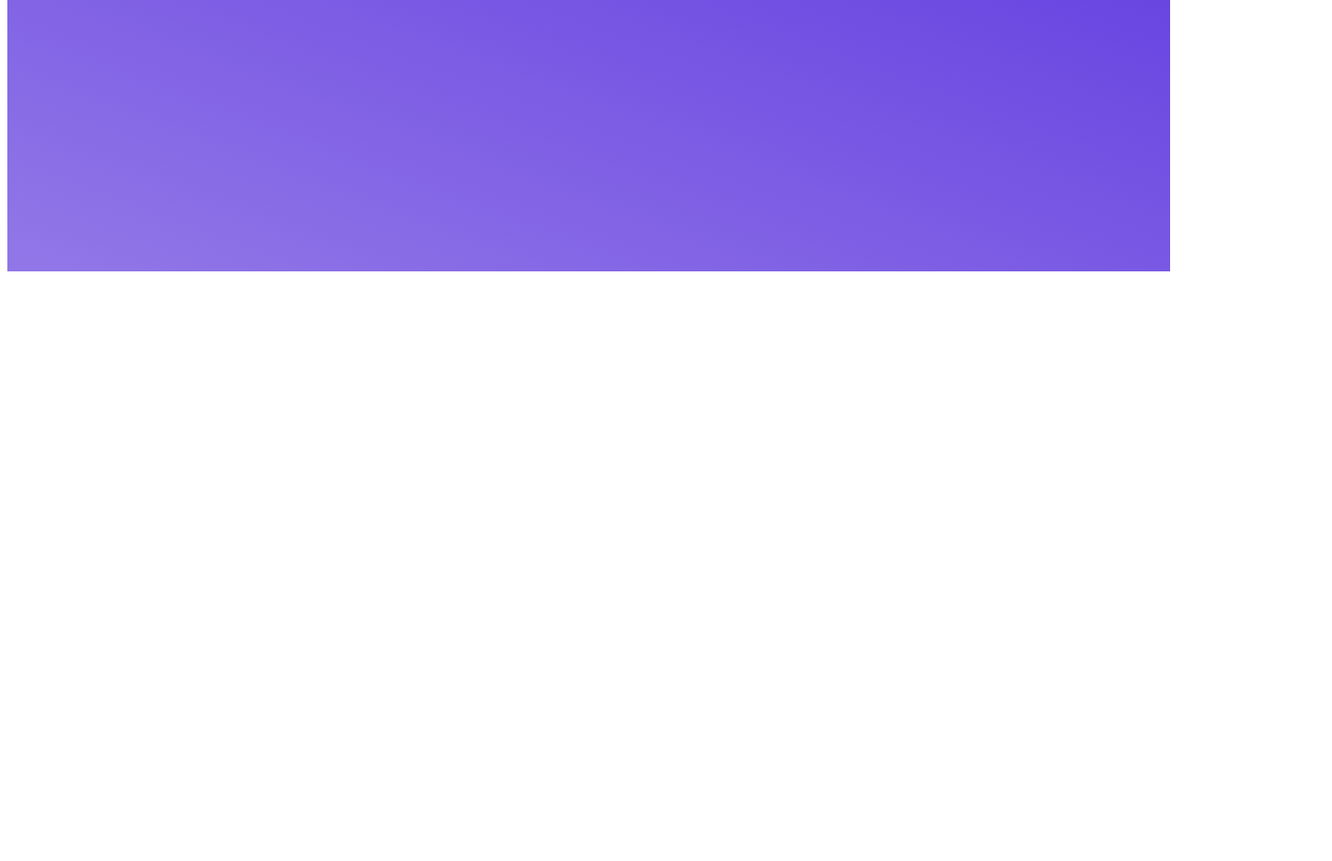
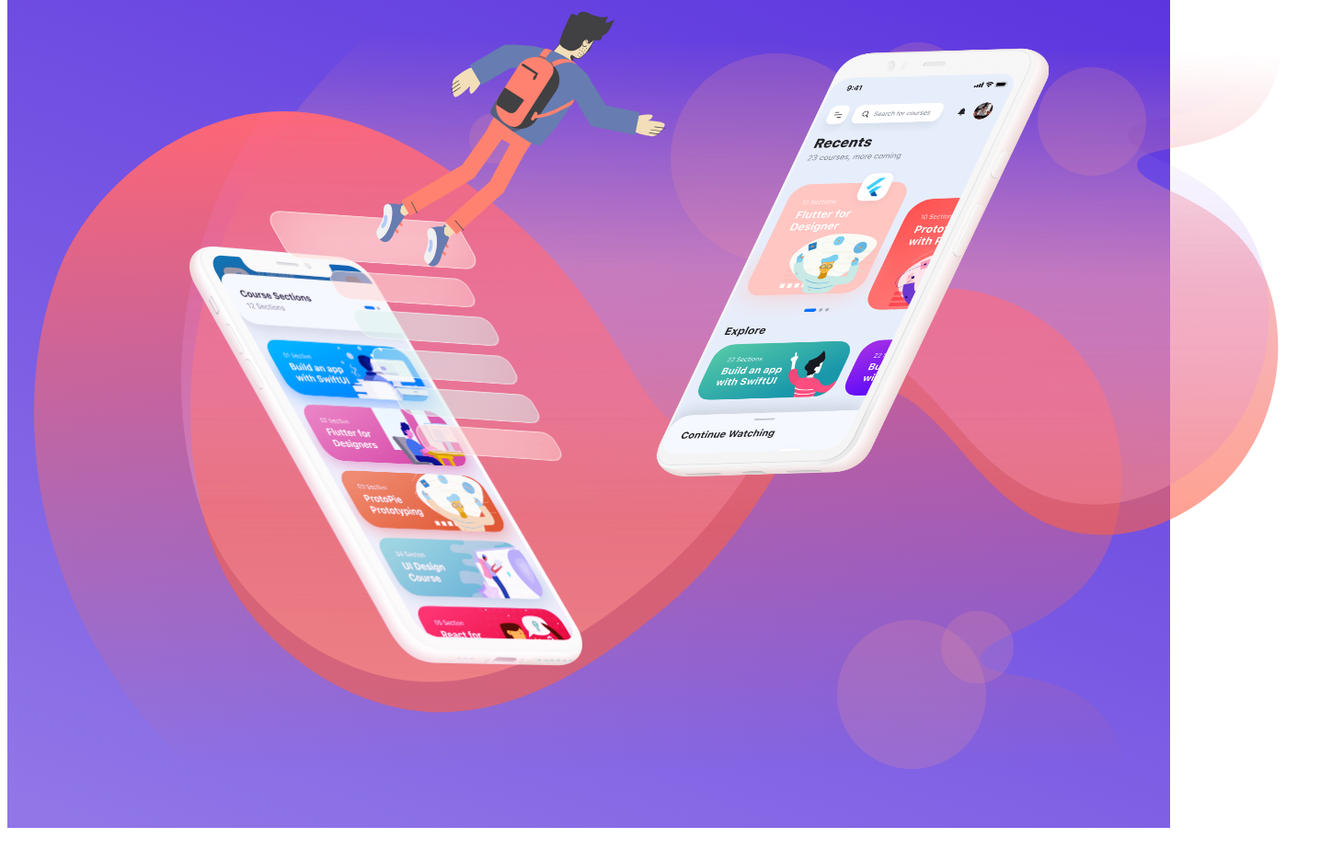
Before and after one commit to SMingC/advancedHooks, a Gatsby site: page / in a window 1280 px wide. Shown: the part 960-1896 px from the top of the page at 92% size, 1448 px wide, since content can reach past the window. Before the commit the page ends 1263 px from the top, so only its background shows below. Built offline with nearby package versions, Linux system fonts and the light colour scheme; Gatsby itself is replaced by a stand-in of ours.

Commit message:
section3--15%

```diff
--- a/package.json
+++ b/package.json
@@ -24,6 +24,7 @@
     "styled-components": "^5.3.5"
   },
   "devDependencies": {
+    "@types/styled-components": "^5.1.25",
     "prettier": "^2.6.2"
   },
   "keywords": [
--- /dev/null
+++ b/src/components/animations/Circles.tsx
@@ -0,0 +1,49 @@
+import React, { useState } from "react"
+import styled, { keyframes } from "styled-components"
+
+function Circles() {
+  const [animation, setAnimation] = useState(false)
+
+  return (
+    <Wrapper onClick={() => setAnimation(true)}>
+      <Circle animation={animation} />
+      <Circle2 animation={animation} />
+    </Wrapper>
+  )
+}
+
+export default Circles
+
+const scale = keyframes`
+0% { transform: scale(1)}
+100% { transform: scale(1.2)}
+`
+
+const Wrapper = styled.div`
+  width: 420px;
+  height: 420px;
+`
+
+const Circle = styled.div`
+  position: absolute;
+  width: 420px;
+  height: 420px;
+  background: linear-gradient(
+    180deg,
+    #9fe1ff 0%,
+    rgba(195, 236, 255, 0.0853208) 50.94%,
+    rgba(255, 255, 255, 0) 100%
+  );
+  border-radius: 210px;
+  left: calc(50% - 420px / 2);
+  top: calc(50% - 420px / 2);
+  animation: ${scale} 5s 1s linear forwards;
+  animation-play-state: ${props => (props.animation ? "running" : "paused")};
+`
+const Circle2 = styled(Circle)`
+  width: 260px;
+  height: 260px;
+  border-radius: 135px;
+  left: calc(50% - 260px / 2);
+  top: calc(50% - 260px / 2);
+`
--- /dev/null
+++ b/src/components/builds/FlutterBuild.tsx
@@ -0,0 +1,333 @@
+import React from "react"
+import styled, { keyframes } from "styled-components"
+
+function FlutterBuild() {
+  return (
+    <Wrapper>
+      <div>
+        <div className="shapes">
+          <div className="shape" />
+          <div className="genericpanel shape2" />
+          <div className="genericpanel shape3" />
+          <div className="genericpanel shape4" />
+          <div className="genericpanel shape5" />
+          <div className="genericpanel shape6" />
+        </div>
+
+        <img className="man" src="/images/components/flutter/man.svg" />
+        <img
+          className="phone-left"
+          src="/images/components/flutter/iphone.png"
+        />
+        <img
+          className="phone-right"
+          src="/images/components/flutter/pixel4.png"
+        />
+        <div className="circle1" />
+        <div className="circle2" />
+        <div className="circle3" />
+
+        <div className="circle4" />
+        <div className="circle5" />
+        <div className="circle6" />
+
+        <img
+          className="background3"
+          src="/images/components/flutter/background3.svg"
+        />
+        <img
+          className="background2"
+          src="/images/components/flutter/background2.svg"
+        />
+        <img
+          className="background1"
+          src="/images/components/flutter/background1.svg"
+        />
+      </div>
+    </Wrapper>
+  )
+}
+
+export default FlutterBuild
+
+const fadeIn = keyframes`
+  from { opacity: 0; }
+  to { opacity: 1; }
+`
+
+const Wrapper = styled.div`
+  position: relative;
+  width: 1440px;
+  height: 900px;
+  margin: 0 auto;
+  opacity: 0;
+  animation: ${fadeIn};
+  animation-duration: 4s;
+  animation-fill-mode: forwards;
+
+  * {
+    transition: 3s cubic-bezier(0.075, 0.82, 0.165, 1);
+    pointer-events: none;
+  }
+
+  .shape {
+    width: 200px;
+    height: 50px;
+    border-radius: 20px 10px;
+    border: 1px solid;
+    border-color: rgba(255, 255, 255, 0.5);
+    transform: skew(33deg) rotateZ(4deg);
+    transform-origin: top left;
+    position: absolute;
+    top: 228px;
+    left: 277px;
+    background: rgba(255, 198, 194, 0.4);
+    backdrop-filter: blur(40px);
+    z-index: 6;
+  }
+  .genericpanel {
+    width: 144px;
+    height: 30px;
+    border-radius: 15px 10px;
+    border: 1px solid;
+    border-color: rgba(255, 255, 255, 0.5);
+    transform: skew(33deg) rotateZ(4deg);
+    transform-origin: top left;
+    position: absolute;
+    backdrop-filter: blur(40px);
+    z-index: 6;
+  }
+  .shape2 {
+    top: 293px;
+    left: 344px;
+    background: rgba(255, 198, 194, 0.4);
+  }
+  .shape3 {
+    top: 335px;
+    left: 370px;
+    background: rgba(204, 235, 230, 0.4);
+  }
+  .shape4 {
+    top: 377px;
+    left: 390px;
+    background: rgba(204, 235, 230, 0.4);
+  }
+  .shape5 {
+    top: 419px;
+    left: 414px;
+    background: rgba(204, 235, 230, 0.4);
+  }
+  .shape6 {
+    top: 460px;
+    left: 438px;
+    background: rgba(255, 198, 194, 0.4);
+  }
+  .shape7 {
+    width: 112px;
+    height: 2px;
+    border: 1px solid;
+    border-color: rgba(255, 255, 255, 0.5);
+    transform: skew(33deg) rotateZ(-2.5deg);
+    transform-origin: top left;
+    position: absolute;
+    top: 484px;
+    left: 793px;
+    background: rgba(255, 198, 194, 0.4);
+    backdrop-filter: blur(40px);
+    z-index: 6;
+  }
+  .shape8 {
+    width: 103px;
+    height: 16px;
+    position: absolute;
+    top: 499px;
+    left: 790px;
+    border: 1px solid;
+    border-radius: 15px 10px;
+    border-color: rgba(255, 255, 255, 0.5);
+    transform: skew(-33deg) rotateZ(-2.5deg);
+    transform-origin: top left;
+    background: rgba(255, 198, 194, 0.4);
+    backdrop-filter: blur(40px);
+    z-index: 6;
+  }
+  .shape9 {
+    width: 79px;
+    height: 16px;
+    position: absolute;
+    top: 523px;
+    left: 782px;
+    border: 1px solid;
+    border-color: rgba(255, 255, 255, 0.5);
+    transform: skew(-33deg) rotateZ(-2.5deg);
+    transform-origin: top left;
+    background: rgba(255, 198, 194, 0.4);
+    backdrop-filter: blur(40px);
+    z-index: 6;
+  }
+  .shapes {
+    margin-left: 150px;
+    z-index: 8;
+    div {
+      backdrop-filter: blur(40px) brightness(300%) saturate(200%);
+    }
+  }
+
+  .man {
+    position: absolute;
+    top: 110px;
+    left: 500px;
+    z-index: 7;
+  }
+  .phone-left {
+    width: 427.47px;
+    height: 465.28px;
+    position: absolute;
+    top: 168px;
+    left: 198px;
+    z-index: 1;
+  }
+  .phone-right {
+    width: 427.47px;
+    height: 465.96px;
+    position: absolute;
+    top: 152px;
+    left: 705px;
+    z-index: 2;
+  }
+  .layout-left {
+    position: absolute;
+    top: 168px;
+    left: 200px;
+    z-index: 4;
+  }
+  .layout-right {
+    position: absolute;
+    top: 200px;
+    left: 700px;
+    z-index: 3;
+  }
+  .background1 {
+    position: absolute;
+    top: 80px;
+    left: 29px;
+    z-index: -1;
+  }
+  .background2 {
+    position: absolute;
+    top: 0px;
+    left: 199px;
+    z-index: 0;
+    mix-blend-mode: darken;
+  }
+  .background3 {
+    position: absolute;
+    top: -123px;
+    left: 239px;
+    z-index: 1;
+    mix-blend-mode: overlay;
+  }
+  .circle1 {
+    position: absolute;
+    top: 93px;
+    left: 552px;
+    width: 55px;
+    height: 55px;
+    border-radius: 50%;
+    background-image: radial-gradient(#f29d8f, #f19097);
+    opacity: 0.2;
+  }
+  .circle2 {
+    position: absolute;
+    top: 8px;
+    left: 671px;
+    width: 228px;
+    height: 228px;
+    border-radius: 50%;
+    background-image: radial-gradient(#f29d8f, #f19097);
+    opacity: 0.2;
+  }
+  .circle3 {
+    position: absolute;
+    top: 96px;
+    left: 838px;
+    width: 104px;
+    height: 104px;
+    border-radius: 50%;
+    background-image: radial-gradient(#f29d8f, #f19097);
+    opacity: 0.2;
+  }
+  .circle4 {
+    position: absolute;
+    top: 23px;
+    left: 1070px;
+    width: 118px;
+    height: 118px;
+    border-radius: 50%;
+    background-image: radial-gradient(#f29d8f, #f19097);
+    opacity: 0.2;
+  }
+  .circle5 {
+    position: absolute;
+    top: 624px;
+    left: 852px;
+    width: 162px;
+    height: 162px;
+    border-radius: 50%;
+    background-image: radial-gradient(#f29d8f, #f19097);
+    opacity: 0.2;
+  }
+  .circle6 {
+    position: absolute;
+    top: 714px;
+    left: 965px;
+    width: 79px;
+    height: 79px;
+    border-radius: 50%;
+    background-image: radial-gradient(#f29d8f, #f19097);
+    opacity: 0.2;
+  }
+
+  .man {
+    transform: translateY(-100px) translateX(-100px);
+  }
+  .phone-left {
+    transform: translateY(100px);
+  }
+  .phone-right {
+    transform: translateY(-100px);
+  }
+  .layout-left {
+    transform: translateY(50px) translateX(50px);
+  }
+  .layout-right {
+    transform: translateY(-100px) translateX(-50px);
+  }
+  .background1 {
+    transform: translateY(40px);
+  }
+  .background2 {
+    transform: translateY(-40px);
+  }
+  .background3 {
+    transform: translatex(-50px) translateY(50px);
+  }
+  .circle1 {
+    transform: translatex(-50px) translateY(30px);
+  }
+  .circle2 {
+    transform: translatex(50px) translateY(50px);
+  }
+  .circle3 {
+    transform: translatex(100px) translateY(-50px);
+  }
+  .circle4 {
+    transform: translatex(50px) translateY(50px);
+  }
+  .circle5 {
+    transform: translatex(50px) translateY(50px);
+  }
+  .circle6 {
+    transform: translatex(50px) translateY(-50px);
+  }
+`
--- a/src/components/cards/CourseCard.tsx
+++ b/src/components/cards/CourseCard.tsx
@@ -1,14 +1,45 @@
 import React from "react"
 import styled from "styled-components"
+import Circles from "../animations/Circles"
 
 function CourseCard() {
-  return <Wrapper></Wrapper>
+  return (
+    <Wrapper className="courseCard">
+      <AnimationWrapper>
+        <Circles />
+      </AnimationWrapper>
+      <Illustration
+        src="/images/illustrations/illustration-1.png"
+        alt="illustration"
+      />
+    </Wrapper>
+  )
 }
 
 export default CourseCard
 
 const Wrapper = styled.div`
-  width: 360px;
+  position: relative;
+  display: grid;
+  max-width: 360px;
+  width: 100%;
   height: 480px;
   background: linear-gradient(200.42deg, #ff8570 13.57%, #f9504a 98.35%);
+  border-radius: 20px;
+  box-shadow: 0px 30px 60px rgba(0, 0, 0, 0.25),
+    inset 0px 0px 0px 0.5px rgba(255, 255, 255, 0.25);
+  justify-content: center;
+  align-content: center;
 `
+
+const AnimationWrapper = styled.div`
+  position: absolute;
+  width: 360px;
+  overflow: hidden;
+  padding-top: 30px;
+  mix-blend-mode: overlay;
+`
+
+const Illustration = styled.img`
+  width: 300px;
+`
--- a/src/pages/index.tsx
+++ b/src/pages/index.tsx
@@ -1,8 +1,13 @@
 import React from "react"
 import styled from "styled-components"
+import FlutterBuild from "../components/builds/FlutterBuild"
+
 import PurchaseButton from "../components/buttons/PurchaseButton"
+import CourseCard from "../components/cards/CourseCard"
 const IndexPage = () => (
   <Wrapper>
+    <HeroWrapper>
+      <CourseCard />
       <TextWrapper>
         <Logo src="/images/logos/react-logo.svg" alt="logo" />
         <Title>Build a web app with React Hooks</Title>
@@ -21,20 +26,25 @@ const IndexPage = () => (
           including 12 hours for SwiftUI, for iOS 13 and iOS 14.
         </SmallText>
       </TextWrapper>
+    </HeroWrapper>
+    <FlutterBuild />
   </Wrapper>
 )
 
 export default IndexPage
 
 const Wrapper = styled.div`
-  height: 1247px;
   background: linear-gradient(200.44deg, #4316db 13.57%, #9076e7 98.38%);
 `
 const TextWrapper = styled.div`
   position: relative;
   display: grid;
   gap: 20px;
-  padding-top: 220px;
+
+  @media (max-width: 780px) {
+    justify-items: center;
+    text-align: center;
+  }
 `
 const AuthorWrapper = styled.div`
   display: flex;
@@ -42,15 +52,30 @@ const AuthorWrapper = styled.div`
   gap: 16px;
 `
 
+const HeroWrapper = styled.div`
+  display: grid;
+  max-width: 1234px;
+  grid-template-columns: 360px auto;
+  gap: 60px;
+  padding: 220px 20px 0px;
+  justify-content: center;
+  margin: 0 auto;
+
+  @media (max-width: 780px) {
+    grid-template-columns: 1fr;
+    justify-items: center;
+  }
+`
+const Logo = styled.img`
+  width: 60px;
+  height: 60px;
+`
+
 const AvatarImage = styled.img`
   width: 32px;
   height: 32px;
 `
 
-const Logo = styled.img`
-  width: 60px;
-  height: 60px;
-`
 const Title = styled.h1`
   max-width: 500px;
   font-style: normal;
```
Also changed, not shown: 1 other file. Lines whose indentation alone changed are shown as unchanged.
